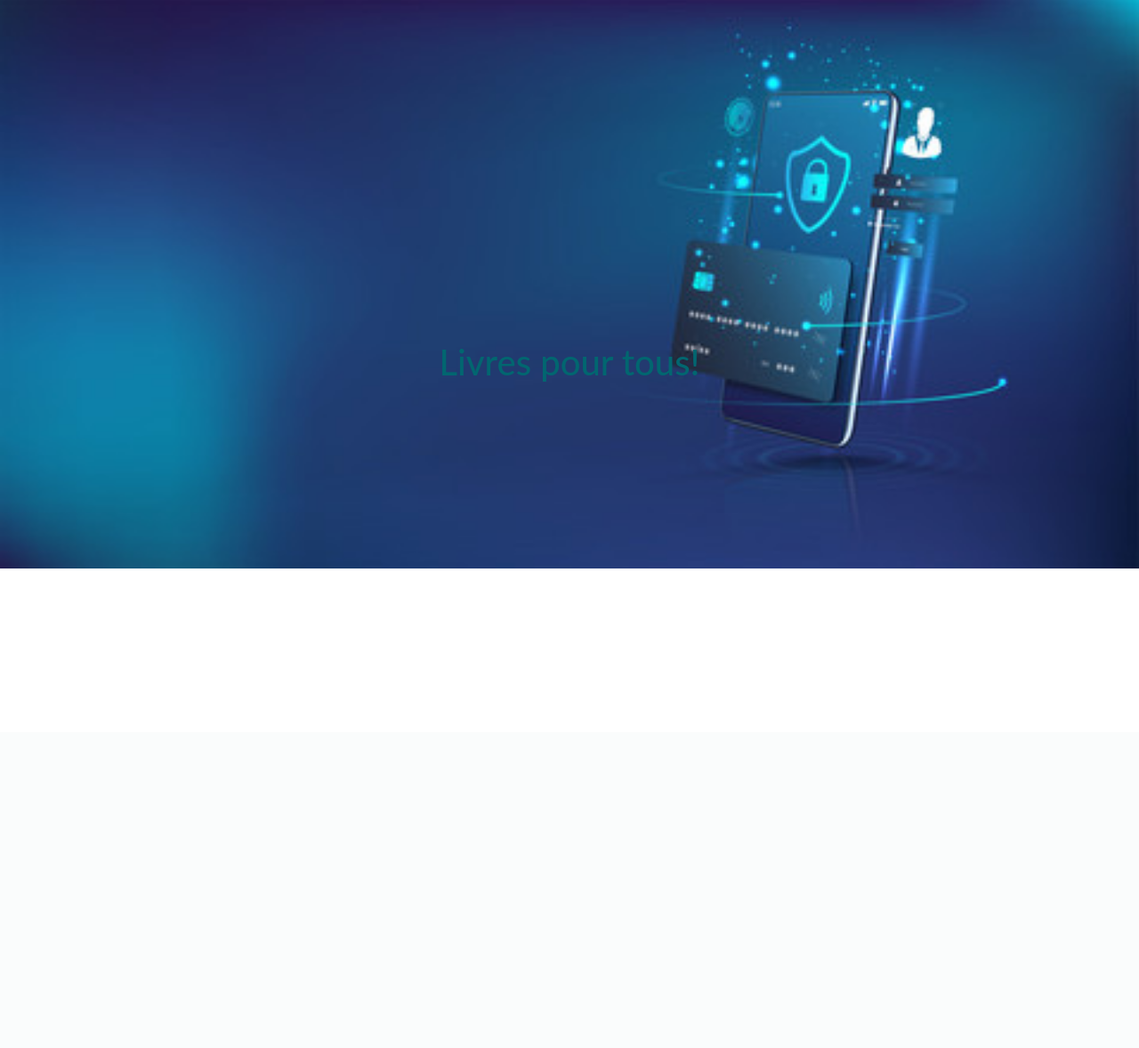
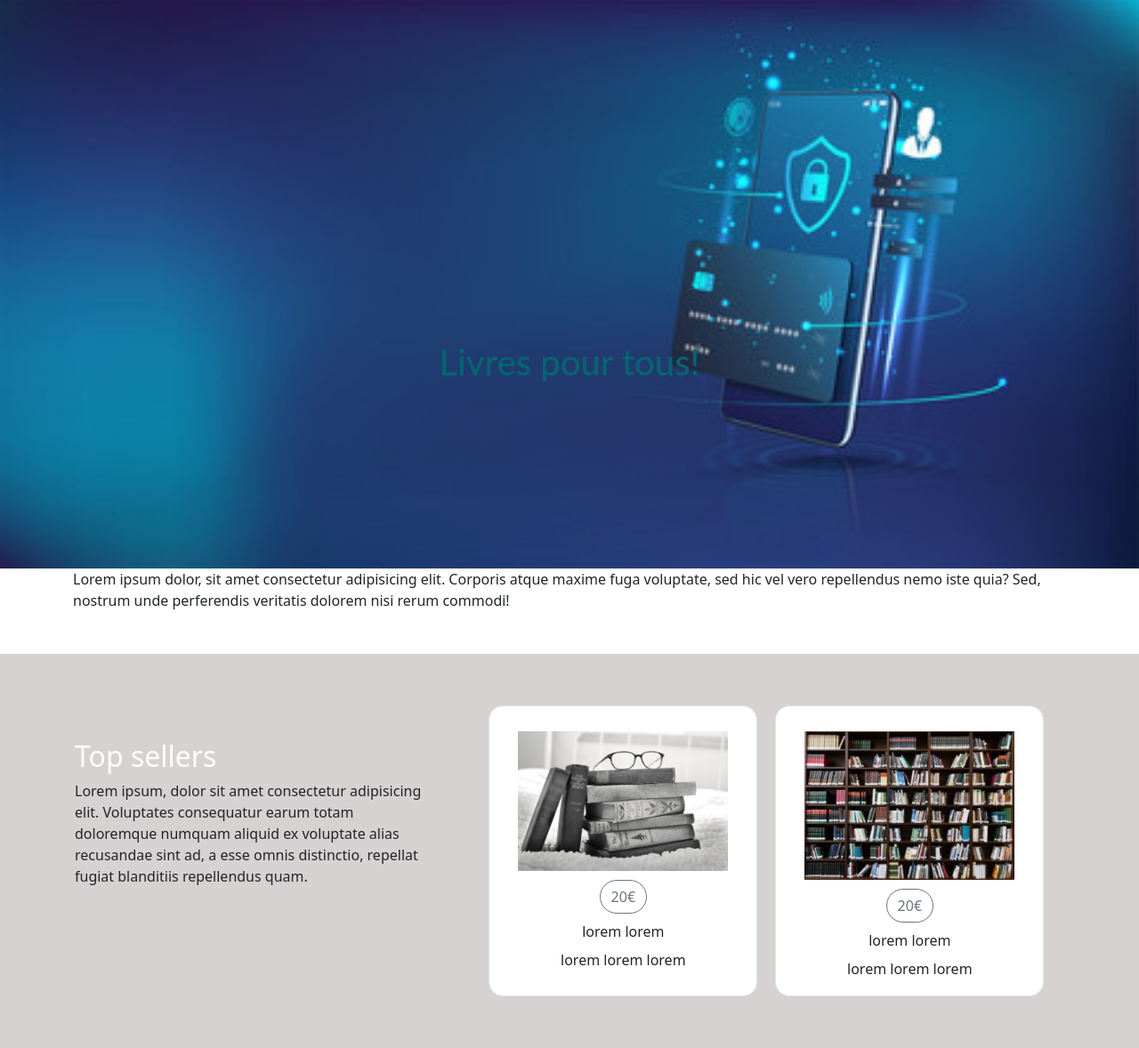
Before and after one commit to francolombiano/e_commerce_books, a PHP site: page /payment.php in a window 1280 px wide. Shown: the part 133-1311 px from the top of the page at 89% size. Before the commit the page ends 772 px from the top, so only its background shows below. Run offline with PHP 8.4, Linux system fonts and the light colour scheme.

Commit message:
Update payment.php

```diff
--- a/payment.php
+++ b/payment.php
@@ -7,11 +7,62 @@ require_once "inc/header.inc.php";
 ?>
 
 <main>
-    <!--image de fond  -->
-    <div class="payment">
-        <div class="site-name text-center col-sm-12 col-md-12">
-            <h1>Livres pour tous!</h1>
+
+    <body>
+
+
+        <!--image de fond  -->
+        <div class="payment">
+            <div class="site-name text-center col-sm-12 col-md-12">
+                <h1>Livres pour tous!</h1>
+            </div>
         </div>
-    </div>
+        <div class="container">
+            <p>
+                Lorem ipsum dolor, sit amet consectetur adipisicing elit. Corporis atque maxime fuga voluptate, sed hic vel vero repellendus nemo iste quia? Sed, nostrum unde perferendis veritatis dolorem nisi rerum commodi!
+            </p>
+        </div>
 
+    </body>
+    <footer>
+        <section class=" mt-5 p-5 bg-promo">
+            <div class="row">
+                <div class="col-5 p-5 ">
+                    <h2 class="text-white">Top sellers</h2>
+                    <p class="p-0">Lorem ipsum, dolor sit amet consectetur adipisicing elit. Voluptates consequatur earum totam
+                        doloremque numquam aliquid ex voluptate alias recusandae sint ad, a esse omnis distinctio, repellat
+                        fugiat blanditiis repellendus quam.</p>
+                </div>
+
+                <div class="col-3 promo1  border border-whit rounded-4 py-2   ">
+                    <div class="small-img1">
+                        <img src="./assets/img/1_1.jpg" alt="img-promo">
+                        <button type="submit" class="btn btn-outline-secondary rounded-5">20€</button>
+                        <span class="p-2">lorem lorem</span>
+                        <span>lorem lorem lorem</span>
+                    </div>
+                </div>
+
+                <div class="col-3 promo2  border border-whit rounded-4 py-2
+          ">
+                    <div class="small-img2 ">
+                        <img src="./assets/img/2_2.jpg" alt="img-promo">
+                        <button type="submit" class="btn btn-outline-secondary rounded-5">20€</button>
+                        <span class="p-2">lorem lorem</span>
+                        <span>lorem lorem lorem</span>
+                    </div>
+                </div>
+            </div>
+            <div class="container-fluid">
+                <div class="row">
+                    <div class="col-6"></div>
+                    <div class="col-6"></div>
+                </div>
+            </div>
+
+        </section>
+        <?php
+        // require_once "inc/footer.inc.php";
+        ?>
+    </footer>
 </main>
```
